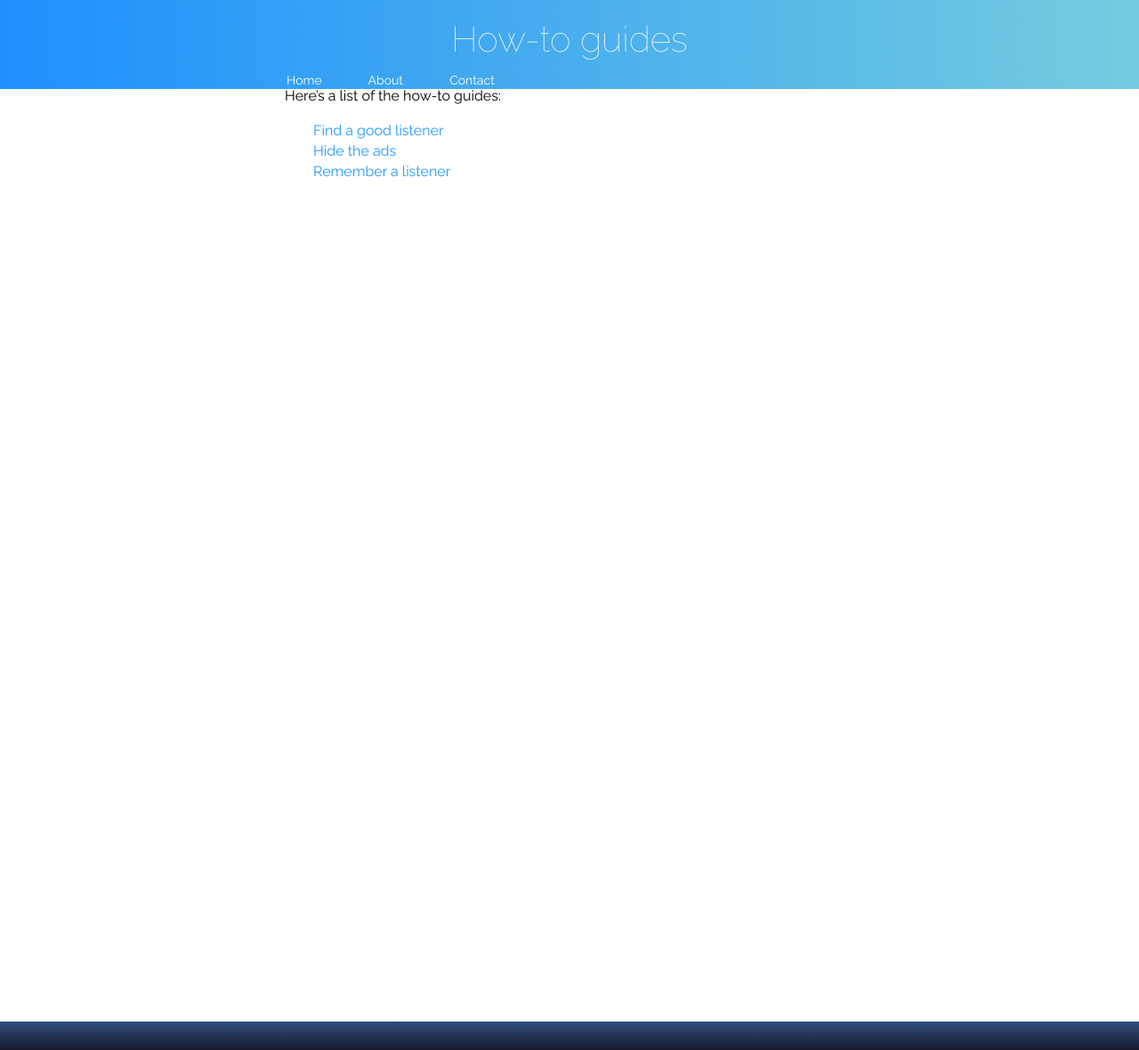
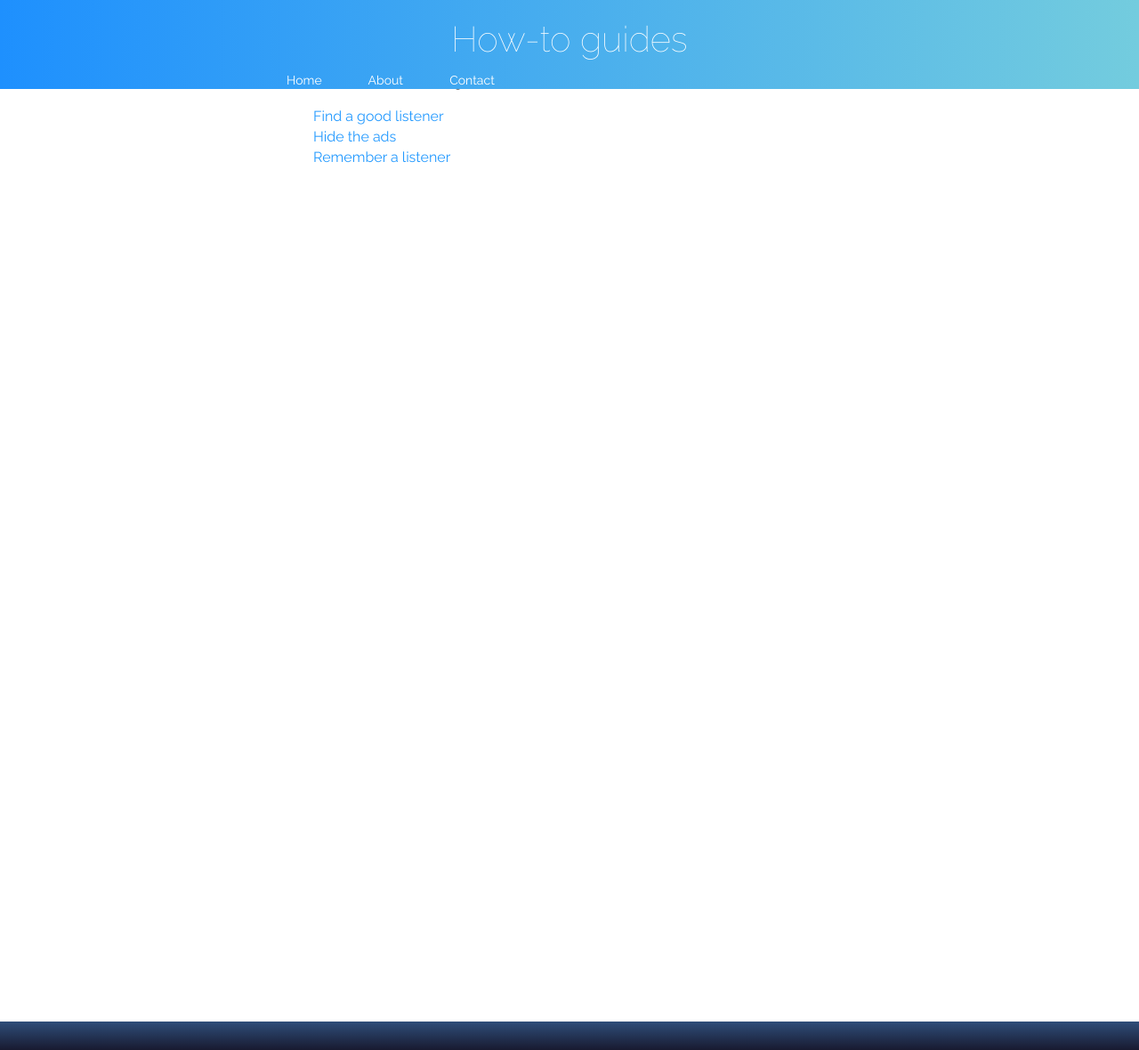
Before and after one commit to RarelyCharlie/rarelycharlie.github.io, a Jekyll site: the page built from howto.md, in a window 1280 px wide and 1180 px high. Shown: the whole window at 89% size. Built offline with Jekyll 4.4.1, drawn with Linux system fonts in a browser that asks for light colours.

Commit message:
try html padding instead

```diff
--- a/_layouts/default.html
+++ b/_layouts/default.html
@@ -27,7 +27,7 @@ body.keyboard {overflow: hidden;}
 #header {font-weight: 400; margin: 0; font-size: 16px; line-height: 24px; color: white;}
 #header h2 {font-weight: 100; margin: 0; font-size: 40px; line-height: 40px;}
 #header span {display: inline-block; letter-spacing: 1px; position: relative; top: 4px; font-style: italic;}
-#content {max-width: 640px; margin: 0 auto; padding: 1em 1ex 60em 1ex;}
+#content {max-width: 640px; margin: 0 auto; padding: 0 1ex 60em 1ex;}
 #content p {margin: 0 0 1em 0;}
 input {font-size: inherit; margin-left: 1ex; padding: 0 2px;}
 del {text-decoration: none; display: inline-block; color: #070; cursor: pointer;}
```
